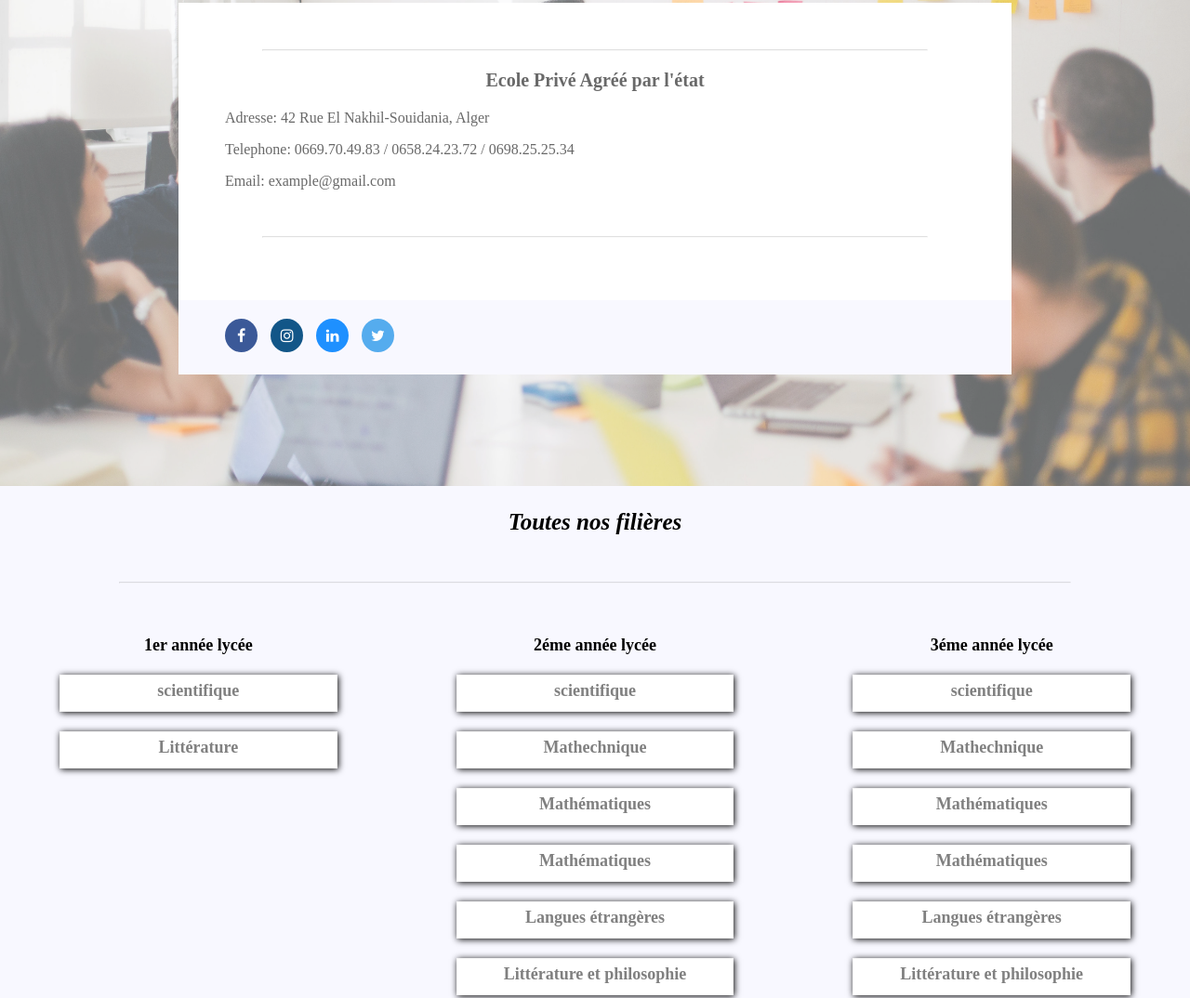
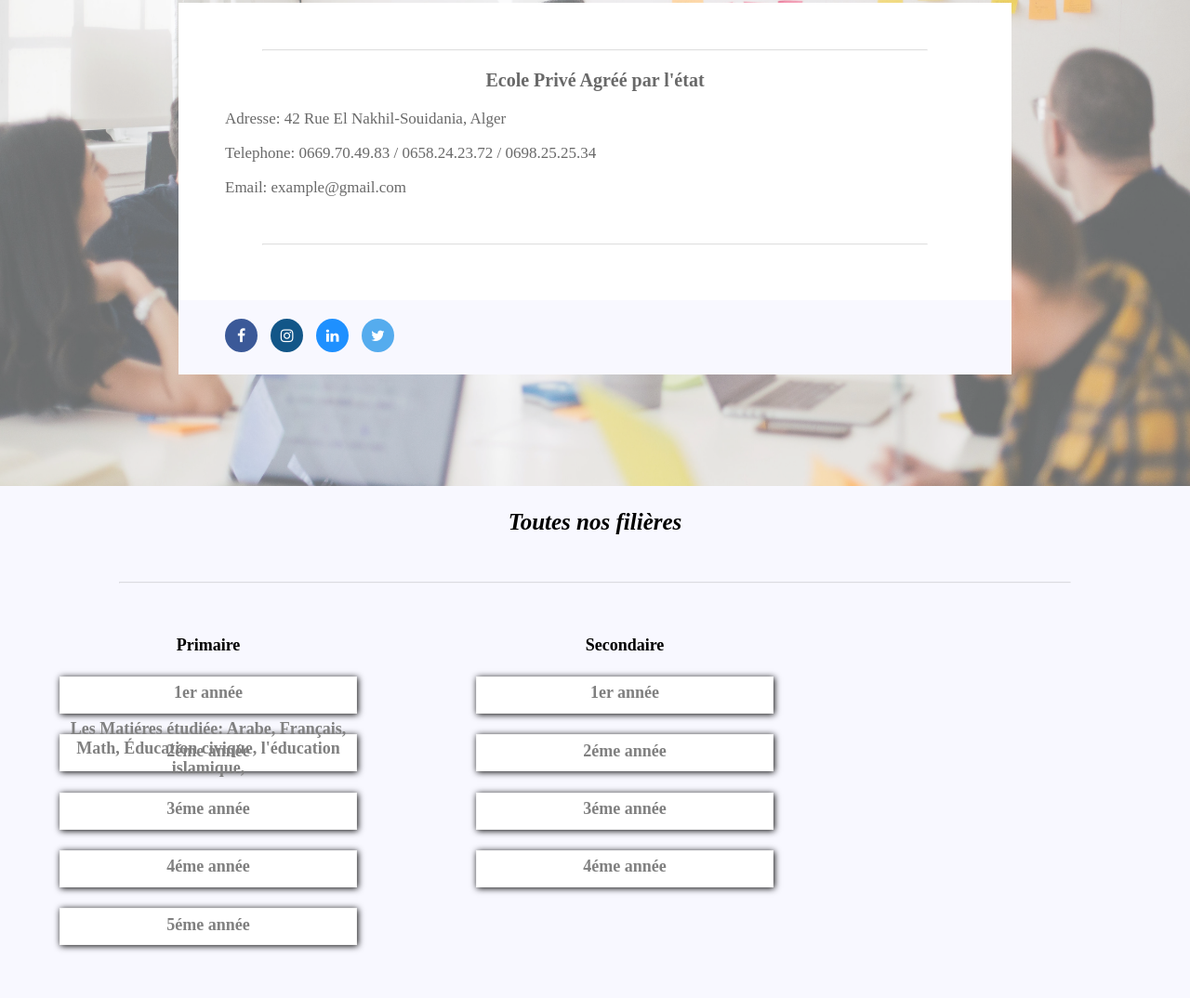
Before and after one commit to Alaa-Younsi/Ecole-Nour-El-Karim-test1, a plain HTML site: page index.html in a window 1280 px wide. Shown: the part 197-1271 px from the top of the page at 93% size. Drawn offline with Linux system fonts and the light colour scheme.

Commit message:
Update index.html

```diff
--- a/index.html
+++ b/index.html
@@ -3,7 +3,7 @@
   <head>
     <meta charset="UTF-8">
     <meta name="viewport" content="width=device-width, initial-scale:1.0">
-    <title>ECOLE NOUR EL KARIM</title>
+    <title>Ecole Nour El Karim</title>
     <meta name="description" content="Ecole NOUR EL KARIM">
     <link rel="stylesheet" href="style.css">
     <link rel="stylesheet" href="https://cdnjs.cloudflare.com/ajax/libs/font-awesome/4.7.0/css/font-awesome.min.css">
@@ -20,9 +20,9 @@
       <hr>
       <p id="Main-text" class="text">Ecole Privé Agréé par l'état</p>
       <div id="Section-2">
-        <p class="text" id="Adresse">Adresse: 42 Rue El Nakhil-Souidania, Alger</p>
-        <p class="text" id="Telephone">Telephone: 0669.70.49.83 / 0658.24.23.72 / 0698.25.25.34</p>
-        <p class="text" id="Email">Email: example@gmail.com</p>
+        <p class="text txt" id="Adresse">Adresse: 42 Rue El Nakhil-Souidania, Alger</p>
+        <p class="text txt" id="Telephone">Telephone: 0669.70.49.83 / 0658.24.23.72 / 0698.25.25.34</p>
+        <p class="text txt" id="Email">Email: example@gmail.com</p>
       </div>
       <hr>
 
@@ -39,6 +39,29 @@
 
       <p id="Formations-title">Toutes nos filières</p>
       <hr>
+
+      <div id="Container1">
+        <div id="P">
+          <p class="f-title">Primaire</p>
+          <div class="fl1">1er année
+            <p>Les Matiéres étudiée: Arabe, Français, Math, Éducation civique, l'éducation islamique, </p>
+          </div>
+          <div class="fl1">2éme année</div>
+          <div class="fl1">3éme année</div>
+          <div class="fl1">4éme année</div>
+          <div class="fl1">5éme année</div>
+        </div>
+
+        <div id="C">
+          <p class="f-title">Secondaire</p>
+          <div class="fl1">1er année</div>
+          <div class="fl1">2éme année</div>
+          <div class="fl1">3éme année</div>
+          <div class="fl1">4éme année</div>
+
+        </div>
+
+      </div>
 
       <div id="Container">
       <div id="l1">
```
